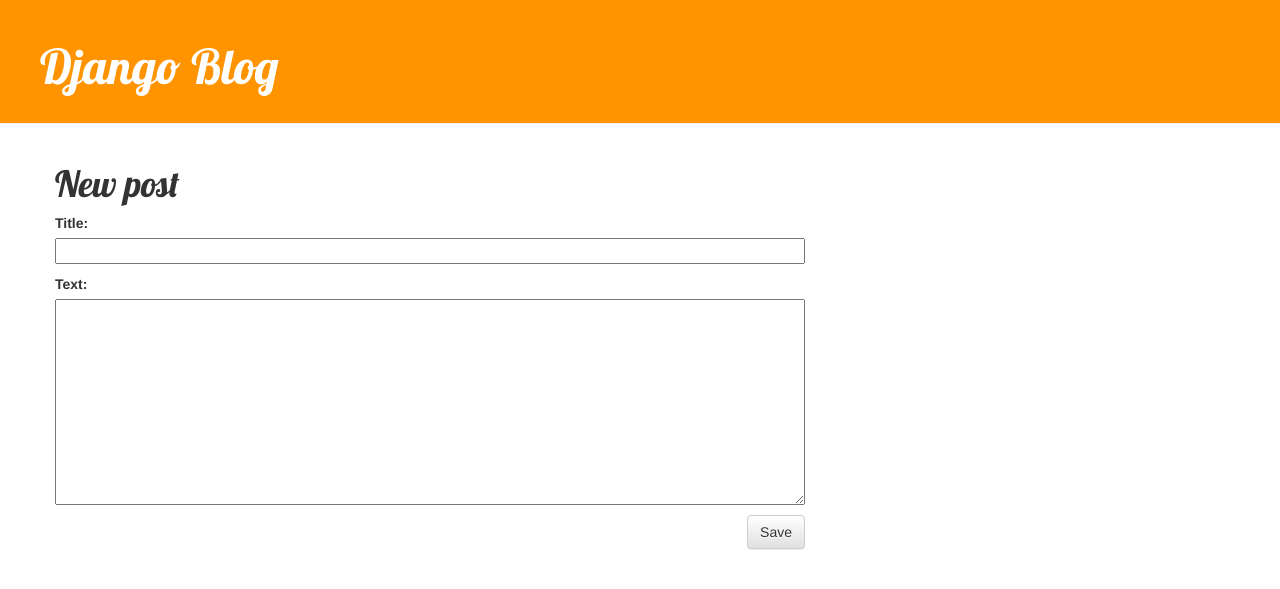
After one commit to bjakes45/my-first-blog, a Django app: page /post/new/ in a window 1280 px wide. The commit adds this page. Shown: the top 589 px of the page. Run offline with Django 3.2, Linux system fonts and the light colour scheme; some libraries are stand-ins or nearby versions.

Commit message:
Added views to create/edit blog post inside the site.

```diff
--- /dev/null
+++ b/blog/forms.py
@@ -0,0 +1,9 @@
+from django import forms
+
+from .models import Post
+
+class PostForm(forms.ModelForm):
+
+    class Meta:
+        model = Post
+        fields = ('title', 'text',)
--- a/blog/templates/blog/base.html
+++ b/blog/templates/blog/base.html
@@ -2,7 +2,7 @@
 
 <html>
     <head>
-        <title>Django Girls blog</title>
+        <title>Django blog</title>
         <link rel="stylesheet" href="//maxcdn.bootstrapcdn.com/bootstrap/3.2.0/css/bootstrap.min.css">
 		<link rel="stylesheet" href="//maxcdn.bootstrapcdn.com/bootstrap/3.2.0/css/bootstrap-theme.min.css">
 		<link href="//fonts.googleapis.com/css?family=Lobster&subset=latin,latin-ext" rel="stylesheet" type="text/css">
@@ -10,7 +10,10 @@
     </head>
     <body>
     <div class="page-header">
-        <h1><a href="/">Django Girls Blog</a></h1>
+        {% if user.is_authenticated %}
+    		<a href="{% url 'post_new' %}" class="top-menu"><span class="glyphicon glyphicon-plus"></span></a>
+		{% endif %}
+        <h1><a href="/">Django Blog</a></h1>
     </div>
     <div class="content container">
         <div class="row">
--- a/blog/templates/blog/post_detail.html
+++ b/blog/templates/blog/post_detail.html
@@ -7,6 +7,9 @@
                 {{ post.published_date }}
             </div>
         {% endif %}
+        {% if user.is_authenticated %}
+     		<a class="btn btn-default" href="{% url 'post_edit' pk=post.pk %}"><span class="glyphicon glyphicon-pencil"></span></a>
+		{% endif %}
         <h1>{{ post.title }}</h1>
         <p>{{ post.text|linebreaksbr }}</p>
     </div>
--- /dev/null
+++ b/blog/templates/blog/post_edit.html
@@ -0,0 +1,9 @@
+{% extends 'blog/base.html' %}
+
+{% block content %}
+    <h1>New post</h1>
+    <form method="POST" class="post-form">{% csrf_token %}
+        {{ form.as_p }}
+        <button type="submit" class="save btn btn-default">Save</button>
+    </form>
+{% endblock %}
--- a/blog/urls.py
+++ b/blog/urls.py
@@ -4,4 +4,6 @@ from . import views
 urlpatterns = [
     url(r'^$', views.post_list, name='post_list'),
     url(r'^post/(?P<pk>\d+)/$', views.post_detail, name='post_detail'),
+    url(r'^post/new/$', views.post_new, name='post_new'),
+    url(r'^post/(?P<pk>\d+)/edit/$', views.post_edit, name='post_edit'),
 ]
--- a/blog/views.py
+++ b/blog/views.py
@@ -1,6 +1,8 @@
 from django.shortcuts import render, get_object_or_404
+from django.shortcuts import redirect
 from django.utils import timezone
 from .models import Post
+from .forms import PostForm
 
 def post_list(request):
     posts = Post.objects.filter(published_date__lte=timezone.now()).order_by('published_date')
@@ -9,3 +11,30 @@ def post_list(request):
 def post_detail(request, pk):
 	post = get_object_or_404(Post, pk=pk)
 	return render(request, 'blog/post_detail.html', {'post': post})
+
+def post_new(request):
+    if request.method == 'POST':
+        form = PostForm(request.POST)
+        if form.is_valid():
+            post = form.save(commit=False)
+            post.author = request.user
+            post.published_date = timezone.now()
+            post.save()
+            return redirect('post_detail', pk=post.pk)
+    else:
+        form = PostForm()
+    return render(request, 'blog/post_edit.html', {'form': form})
+
+def post_edit(request, pk):
+    post = get_object_or_404(Post, pk=pk)
+    if request.method == "POST":
+        form = PostForm(request.POST, instance=post)
+        if form.is_valid():
+            post = form.save(commit=False)
+            post.author = request.user
+            post.published_date = timezone.now()
+            post.save()
+            return redirect('post_detail', pk=post.pk)
+    else:
+        form = PostForm(instance=post)
+    return render(request, 'blog/post_edit.html', {'form': form})
--- a/mysite/urls.py
+++ b/mysite/urls.py
@@ -19,4 +19,5 @@ from django.contrib import admin
 urlpatterns = [
     url(r'^admin/', admin.site.urls),
     url(r'', include('blog.urls')),
+
 ]
```
